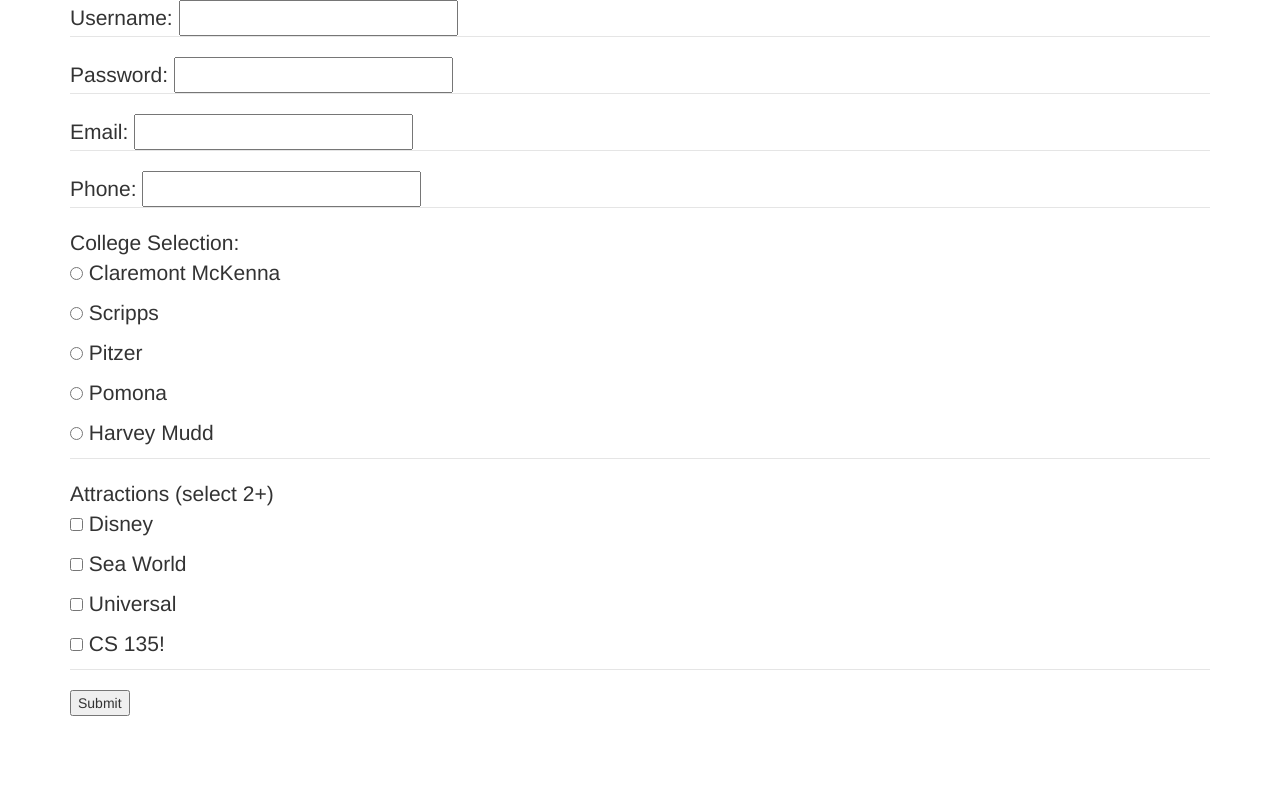
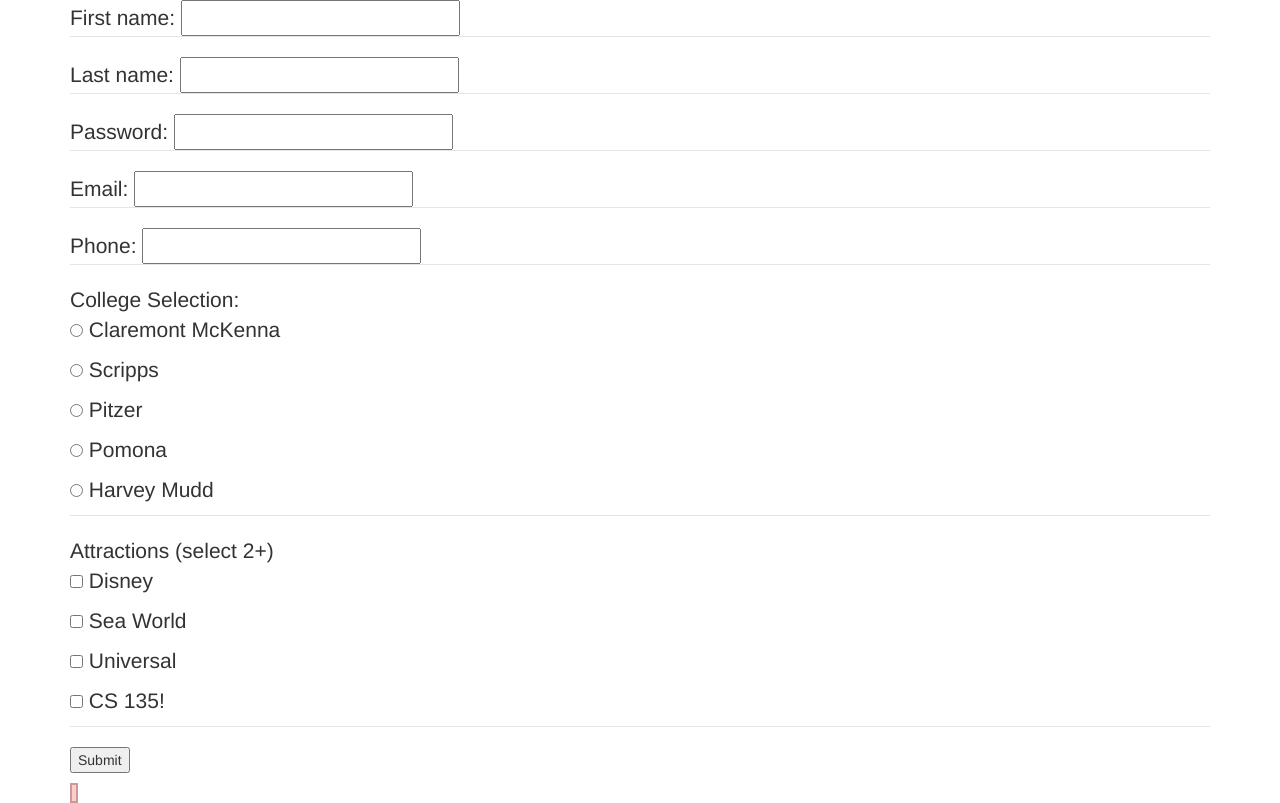
Before and after one commit to mtkent/cs135, a plain HTML site: page ps2_Kent_Marina/validation/validate.html in a window 1280 px wide. Both pictures are taken after a click on the button "Submit". Drawn offline with nearby package versions, Linux system fonts and the light colour scheme.

Commit message:
all but comments

```diff
--- a/ps2_Kent_Marina/validation/js/validate.js
+++ b/ps2_Kent_Marina/validation/js/validate.js
@@ -1,42 +1,40 @@
 var validateField = function(fieldElem, infoMessage, validateFn) {
-	// fieldElem can be a CSS selector, jQuery element, or DOM element - ex. passworkd, etc.
-	// that represents a single form text field.
-	// infoMessage should be a string that gives a human-readable
-	// description of the fields requirements - message to be displayed
-	// validateFn should be a function that validates the fields value
-// will be able to write validateField(password, error, isAlpha) and return error if needed
+
+  if(fieldElem.parentElement.childElementCount == 1){
+    $('<span></span>').insertAfter(fieldElem);
+  }
+
+  var theSpan = ($(fieldElem.parentElement.children).first().next());
+
   if (fieldElem.value === ""){
-     $('<span id="span1" class="info">infoMessage</span>').insertAfter(fieldElem);
+    $(theSpan).text(infoMessage);
+    $(theSpan).text(infoMessage).removeClass().addClass("info");
+
 
   } else {
-     if (! validateFn(fieldElem)) {
-        console.log("should be error");
-        $('#frmRegister #span1').removeClass('info').addClass('error');
-        // $('<span class="error">Error</span>').insertAfter(fieldElem);
-        // var x = document.getElementById(fieldElem).nextSibling.innerHTML;
-          // console.log(x);
-        // document.getElementById(fieldElem.id).focus();
-
-        console.log(infoMessage);
+     if (! validateFn(fieldElem) ) {
+        $(theSpan).text("Error");
+        $(theSpan).text("Error").removeClass().addClass("error");
+        return false;
       } else {
-        $('<span class="ok">Ok</span>').insertAfter(fieldElem);
+        $(theSpan).text("Ok");
+        $(theSpan).text("Ok").removeClass().addClass("ok");
+        return true;
       }
   }
 
 };
 
+function submitValid (fieldElem, infoMessage, validateFn) {
+  if (!validateField(fieldElem, infoMessage, validateFn)) {
+    var theSpan = ($(fieldElem.parentElement.children).first().next());
 
-// function vMinimumLength (control, length, errormessage) {
-//     var error="";
-//     document.getElementById(control.id).nextSibling.innerHTML="";
-//     if (control.value.length < length) {
-//       error = errormessage;
-//       document.getElementById(control.id).nextSibling.innerHTML=errormessage;
-//       document.getElementById(control.id).focus();
-//       }
-//     return error;
-//     }
+    $(theSpan).text("");
 
+    alert(infoMessage);
+  }
+
+}
 
 function isAlphaNum (username, message) {
 	return username.value.match(/^[a-z0-9]+$/i);
--- a/ps2_Kent_Marina/validation/validate.html
+++ b/ps2_Kent_Marina/validation/validate.html
@@ -33,8 +33,11 @@
       <fieldset>
       <form name="frmRegister" method="post" action="action_page.php" >
 
-        <legend for="firstname">Username:
-        <input type="text" name="firstname" value="" onBlur="validateField(this,'Your username should only contain alphanumeric characters.', isAlphaNum)"> <span class="info" style="visibility: hidden"> </span> </legend>
+        <legend for="firstname">First name:
+        <input type="text" name="firstname" value="" onBlur="validateField(this,'Your first name should only contain alphanumeric characters.', isAlphaNum)"> </legend>
+
+        <legend for="lastname">Last name:
+        <input type="text" name="lastname" value="" onBlur="validateField(this,'Your last name should only contain alphanumeric characters.', isAlphaNum)"> </legend>
 
         <legend for="password">Password:
         <input type="password" name="password" value="" onBlur="validateField(this,'Your password must be at least 8 character long, and have at least one number.', passCheck)"> </legend>
@@ -64,7 +67,7 @@
         <p><input type="checkbox" name="chkAttr" value="CS 40" /> CS 135! </p>
         </legend>
 
-        <p><input type="button" value="Submit" onclick="validateField(frmRegister, 'You must select a college.', radioCheck); validateField(frmRegister, 'You must select at least two attractions.', checkChecks)"/></p>
+        <p><input type="button" value="Submit" onclick="submitValid(frmRegister, 'You must select a college.', radioCheck); submitValid(frmRegister, 'You must select at least two attractions.', checkChecks)"/></p>
 
 
     </form></fieldset>
```
